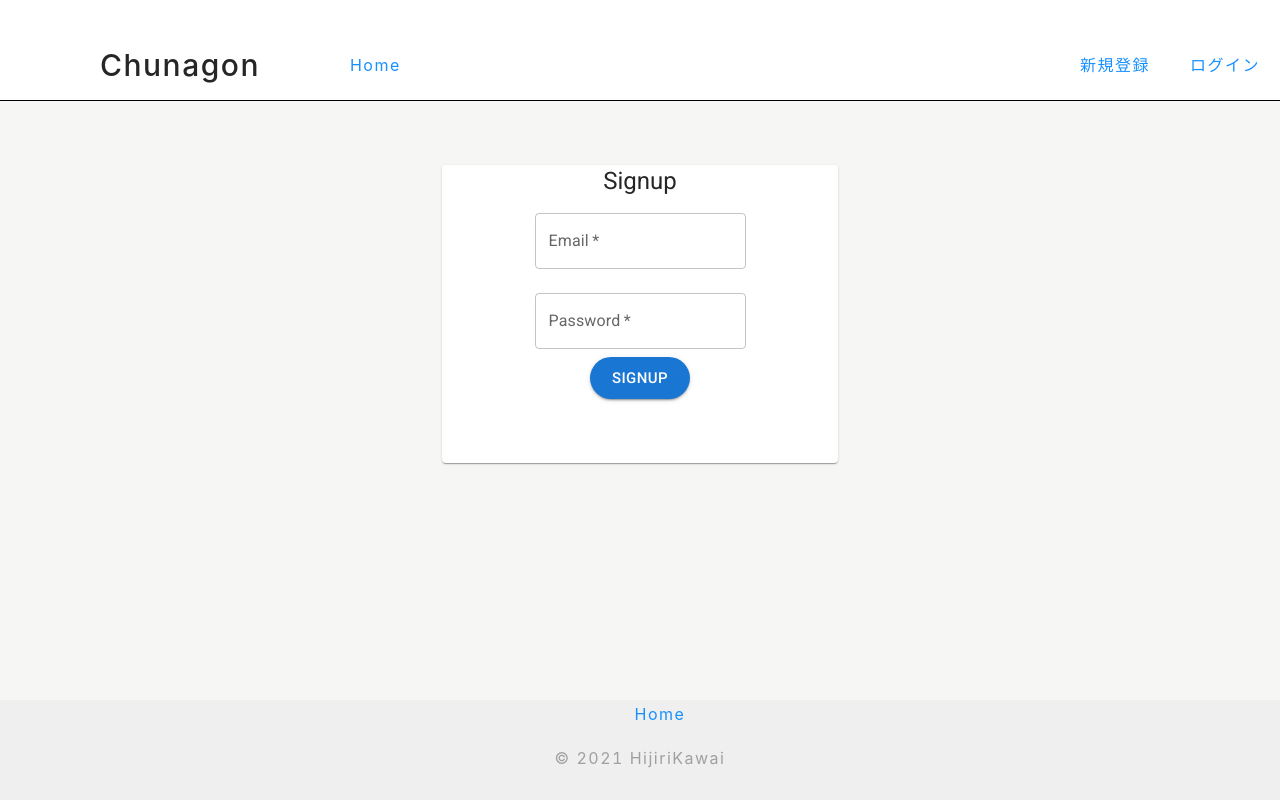
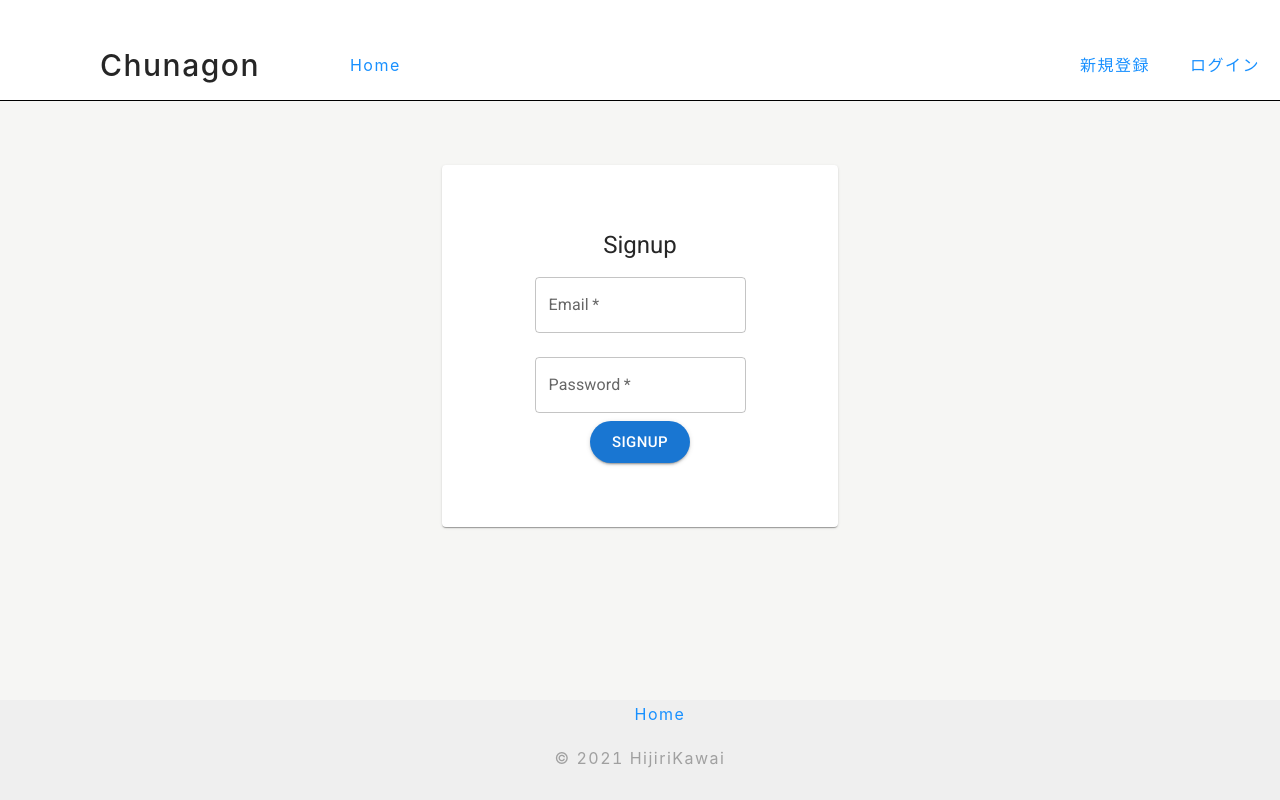
Before and after one commit to HijiriKawai/chunagon, a React (Create React App) app: page /signup in a window 1280 px wide. Built offline with nearby package versions, Linux system fonts and the light colour scheme.

Commit message:
Typographyにsxを追加

```diff
--- a/src/components/molecules/ConfirmForm/index.tsx
+++ b/src/components/molecules/ConfirmForm/index.tsx
@@ -36,7 +36,9 @@ export const ConfirmForm: VFC = () => {
           alignItems: 'center',
         }}
       >
-        <Typography variant="h5">メールに届いた番号を入力</Typography>
+        <Typography variant="h5" sx={{ marginTop: 8 }}>
+          メールに届いた番号を入力
+        </Typography>
         <FormInput
           type="number"
           placeholder="1234"
--- a/src/components/molecules/SignupForm/index.tsx
+++ b/src/components/molecules/SignupForm/index.tsx
@@ -34,7 +34,9 @@ export const SignupForm: VFC = () => {
           alignItems: 'center',
         }}
       >
-        <Typography variant="h5">Signup</Typography>
+        <Typography variant="h5" sx={{ marginTop: 8 }}>
+          Signup
+        </Typography>
         <FormInput
           type="text"
           placeholder="Sample@sample.com"
```
